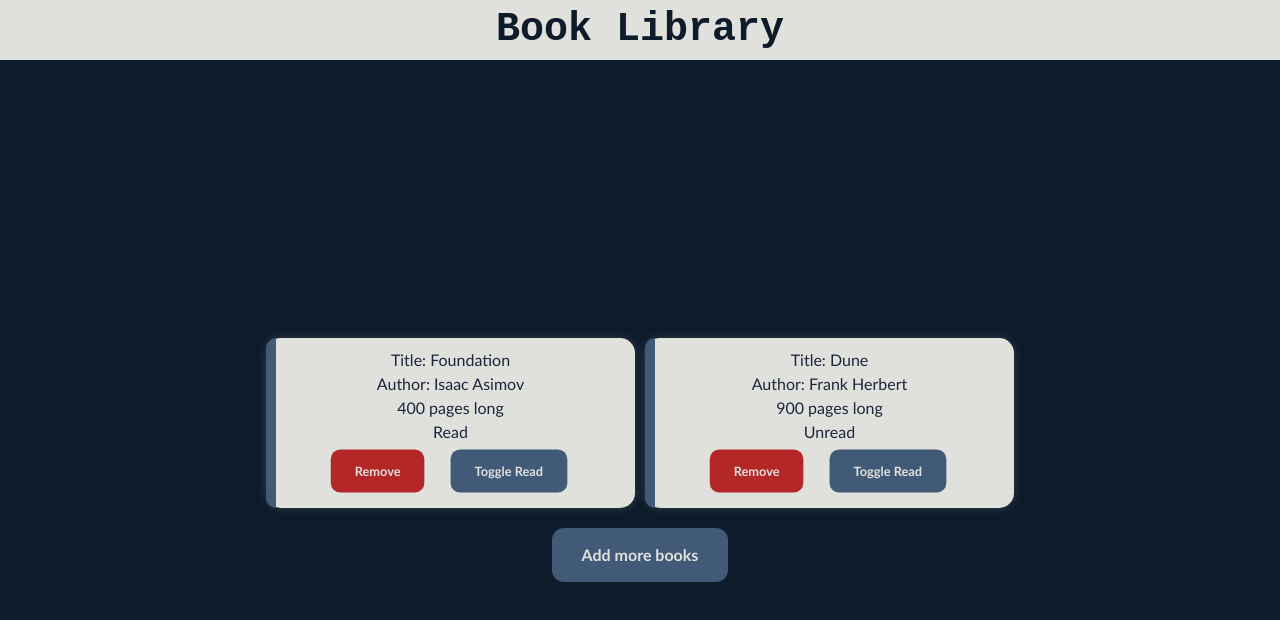
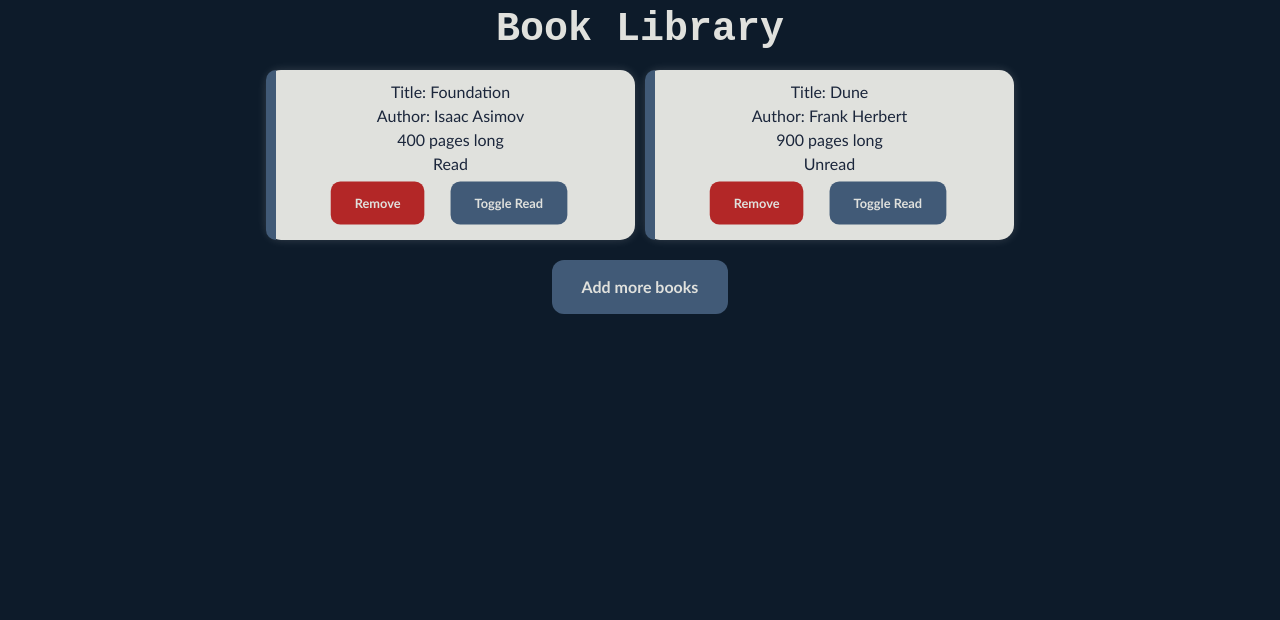
Before and after one commit to nicolondonoe/library, a plain HTML site: page index.html in a window 1280 px wide. Drawn offline with Linux system fonts and the light colour scheme.

Commit message:
Change header style

```diff
--- a/style.css
+++ b/style.css
@@ -94,7 +94,6 @@ body {
 .wrapper {
   display: flex;
   flex-direction: column;
-  height: 100%;
   align-items: stretch;
   justify-content: center;
 }
@@ -110,7 +109,7 @@ body {
 }
 
 .header-container {
-  background-color: var(--alabaster-grey);
+  /* background-color: var(--alabaster-grey); */
   display: flex;
   justify-content: center;
 }
@@ -120,7 +119,7 @@ body {
   display: fixed;
   font-weight: bold;
   font-family: 'Courier New', Courier, monospace;
-  color: var(--ink-black);
+  color: var(--alabaster-grey);
 }
 
 .card {
```
